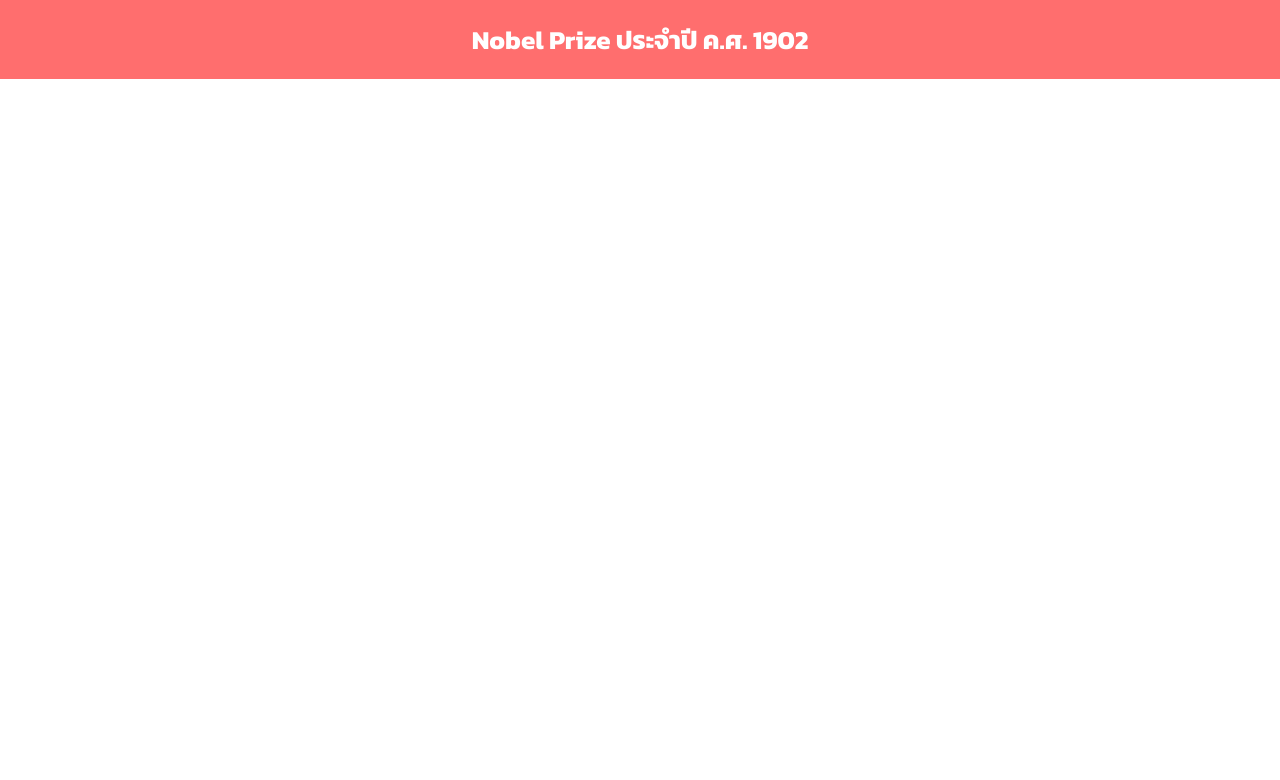
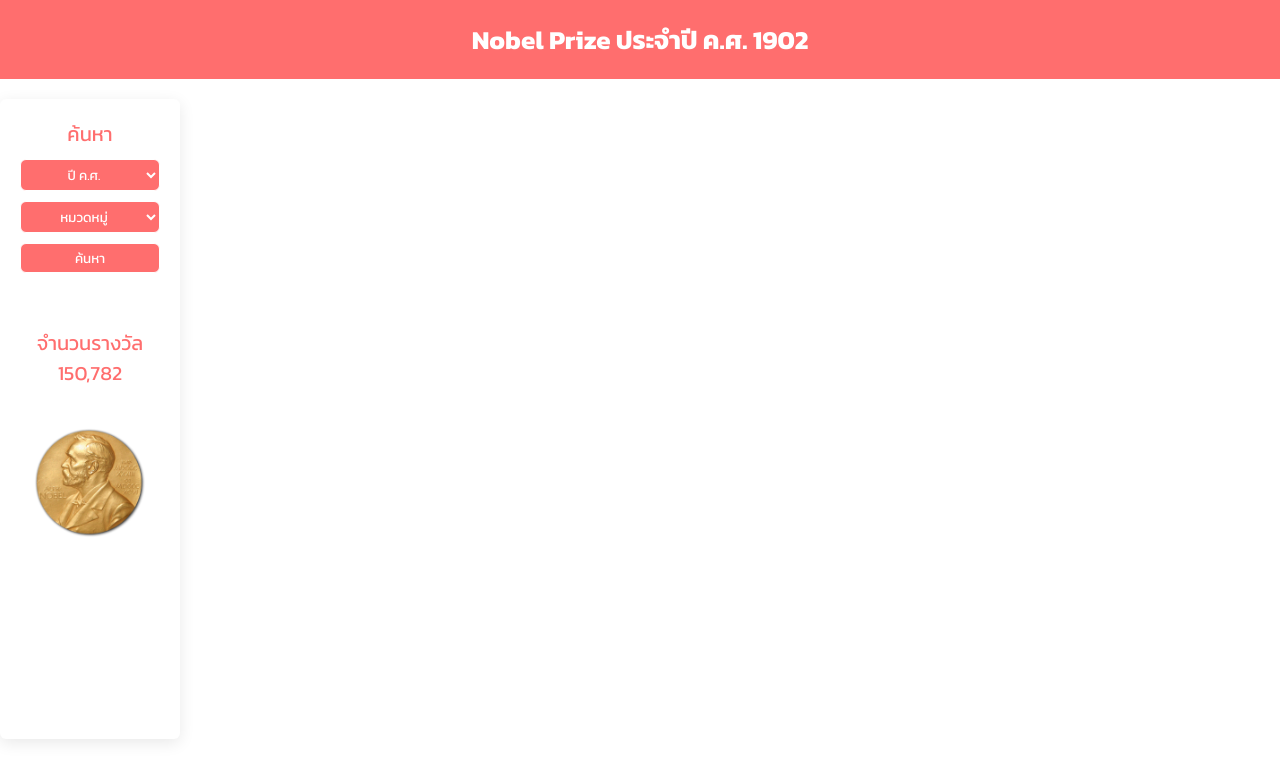
Before and after one commit to jatuponnop/nobel-prize, a React (Create React App) app: page / in a window 1280 px wide. Shown: the top 780 px of the page. Built offline with nearby package versions, Linux system fonts and the light colour scheme; the HTML template or start-up script is replaced by a standard one.

Commit message:
add filter

```diff
--- a/public/index.html
+++ b/public/index.html
@@ -3,7 +3,9 @@
 
 <head>
   <meta charset="utf-8" />
+  <link rel="stylesheet" href="https://cdnjs.cloudflare.com/ajax/libs/font-awesome/6.2.0/css/all.min.css">
   <title>IMED Nobel Project</title>
+
 </head>
 
 <body>
--- /dev/null
+++ b/src/components/filter/Filter.jsx
@@ -0,0 +1,35 @@
+import React from 'react'
+import styles from "./Filter.module.scss";
+
+const Filter = () => {
+  return (
+    <div className={styles.filter}>
+      <label className={`${styles.title} mb-1`}>ค้นหา </label>
+      <select>
+        <option defaultChecked="true">ปี ค.ศ.</option>
+        <option>ค.ศ. 1902</option>
+      </select>
+      <select>
+        <option>หมวดหมู่</option>
+        <option>เคมี</option>
+        <option>วิทยาศาสตร์เศรษฐกิจ</option>
+        <option>วรรณกรรม</option>
+        <option>สันติภาพ</option>
+        <option>ฟิสิกส์</option>
+        <option>สรีรวิทยา/การแพทย์</option>
+      </select>
+      <button className='btn'>ค้นหา</button>
+      <div className={styles.prizeAmount}>
+        <label className={styles.prizeAmountText}>
+          จำนวนรางวัล
+        </label>
+        <label className={styles.prizeAmountValue}>
+          150,782
+        </label>
+      </div>
+      <img src="nobel-prize.png" className={styles.img} />
+    </div>
+  )
+}
+
+export default Filter
--- /dev/null
+++ b/src/components/filter/Filter.module.scss
@@ -0,0 +1,32 @@
+@import "../../styles/variables.scss";
+
+.filter {
+  background-color: $secondary;
+  height: 100%;
+  width: 180px;
+  text-align: center;
+  box-shadow: 0px 4px 16px rgba(0, 0, 0, 0.09);
+  color: $primary;
+  border-radius: 6px;
+  padding: 20px 20px;
+  .title {
+    font-size: 20px;
+  }
+  .prizeAmount {
+    margin-top: 50px;
+    .prizeAmountText {
+      font-size: 20px;
+      font-weight: 400;
+    }
+    .prizeAmountValue {
+      font-size: 20px;
+      font-weight: 400;
+    }
+  }
+  .img {
+    margin-top: 40px;
+    width: 80%;
+    height: auto;
+    object-fit: cover;
+  }
+}
--- a/src/pages/Home.jsx
+++ b/src/pages/Home.jsx
@@ -1,10 +1,14 @@
 import React from 'react'
 import Header from '../components/header/Header'
+import Filter from '../components/filter/Filter'
 
 const Home = () => {
   return (
     <>
       <Header />
+      <div className="container">
+        <Filter />
+      </div>
     </>
   )
 }
--- a/src/styles/global.scss
+++ b/src/styles/global.scss
@@ -7,3 +7,68 @@
   padding: 0;
   box-sizing: border-box;
 }
+
+.container {
+  width: 1300px;
+  margin: 0 auto;
+  height: 80vh;
+  margin-top: 20px;
+}
+
+.mb-1 {
+  margin-bottom: 5px;
+}
+.mb-2 {
+  margin-bottom: 10px;
+}
+
+select {
+  border-radius: 6px;
+  padding: 4px 8px;
+  width: 100%;
+  text-align: center;
+  margin-bottom: 5px;
+  margin-top: 5px;
+  border: 0px;
+  background-color: $primary;
+  color: $secondary;
+  border: 1px solid $secondary;
+}
+
+.btn {
+  border-radius: 6px;
+  padding: 4px 8px;
+  width: 100%;
+  text-align: center;
+  margin-bottom: 5px;
+  margin-top: 5px;
+  border: 0px;
+  border: 1px solid $secondary;
+  background-color: $primary;
+  color: $secondary;
+  transition: 0.2s;
+  &:hover {
+    opacity: 0.8;
+  }
+}
+.outline {
+  border: 1px solid $primary;
+  background-color: $secondary;
+  color: $primary;
+
+  &:hover {
+    border: 1px solid $secondary;
+    background-color: $primary;
+    color: $secondary;
+  }
+}
+a,
+button,
+select,
+input {
+  cursor: pointer;
+}
+
+label {
+  display: block;
+}
```
Also changed, not shown: public/nobel-prize.png (added).
